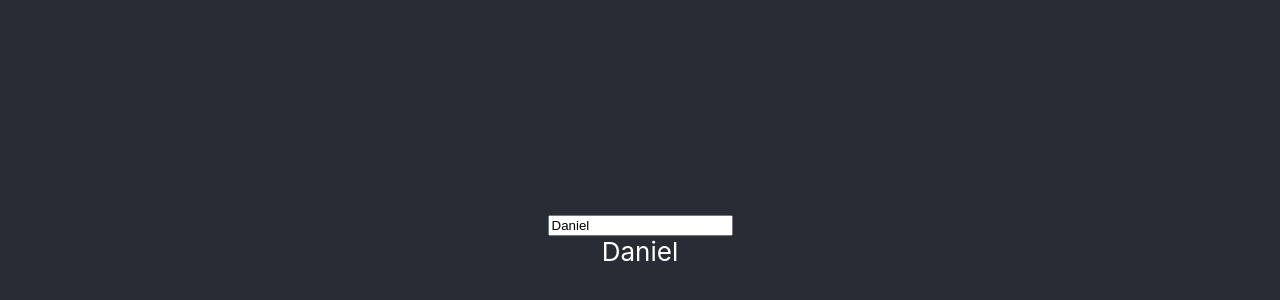
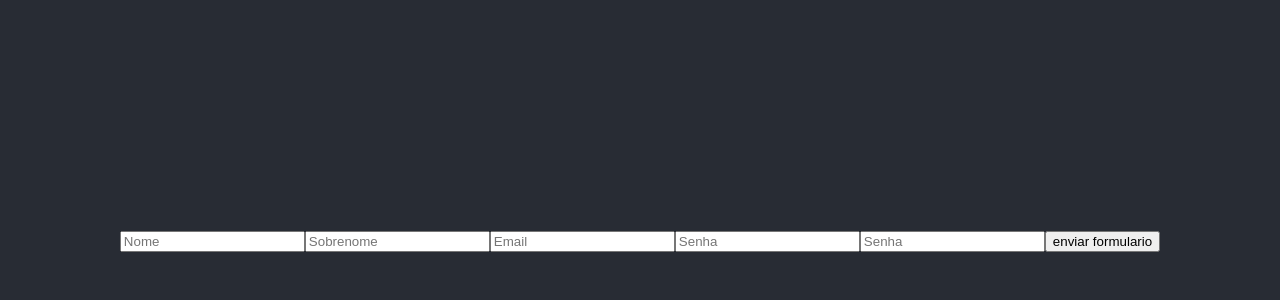
Before and after one commit to yurifws/erjs, a React (Create React App) app: page / in a window 1280 px wide. Shown: the part 164-464 px from the top of the page. Built offline with nearby package versions, Linux system fonts and the light colour scheme.

Commit message:
Dica preciosa para lidar com formularios

```diff
--- a/src/components/Form.tsx
+++ b/src/components/Form.tsx
@@ -1,16 +1,72 @@
 import { useState } from "react"
 
 export default function Form() {
-  const [name, setName] = useState('Daniel')
-  return <div>
+
+  const [form, setForm] = useState({
+    name: '',
+    lastName: '',
+    email: '',
+    password: '',
+    passwordConfirm: ''
+  })
+
+  function handleSubmit(e: React.FormEvent<HTMLFormElement>) {
+    e.preventDefault()
+    console.log(form)
+  }
+
+  function handleInputChange(e: React.ChangeEvent<HTMLInputElement>){
+    setForm({
+      ...form,
+      [e.target.name]: e.target.value
+    })
+
+  }
+
+  //const [name, setName] = useState('')
+  //const [lastName, setLastName] = useState('')
+  //const [email, setEmail] = useState('')
+  //const [password, setPassword] = useState('')
+
+  return <form onSubmit={handleSubmit}>
     <input
     placeholder="Nome"
     type="text"
-    value={ name }
-    onChange={e => setName(e.target.value)}
+    name="name"
+    value={ form.name }
+    onChange={handleInputChange}
     />
-    <div>
-      { name }
-    </div>
-  </div>
+    <input
+    placeholder="Sobrenome"
+    type="text"
+    name="lastName"
+    value={ form.lastName }
+    onChange={handleInputChange}
+    />
+    <input
+    placeholder="Email"
+    type="email"
+    name="email"
+    value={ form.email }
+    onChange={handleInputChange}
+    />
+    <input
+    placeholder="Senha"
+    type="password"
+    name="password"
+    value={ form.password }
+    onChange={handleInputChange}
+    />
+    <input
+    placeholder="Senha"
+    type="password"
+    name="passwordConfirm"
+    value={ form.passwordConfirm }
+    onChange={handleInputChange}
+    />
+    <button type="submit">
+      enviar formulario
+    </button>
+
+  </form>
 }
```
